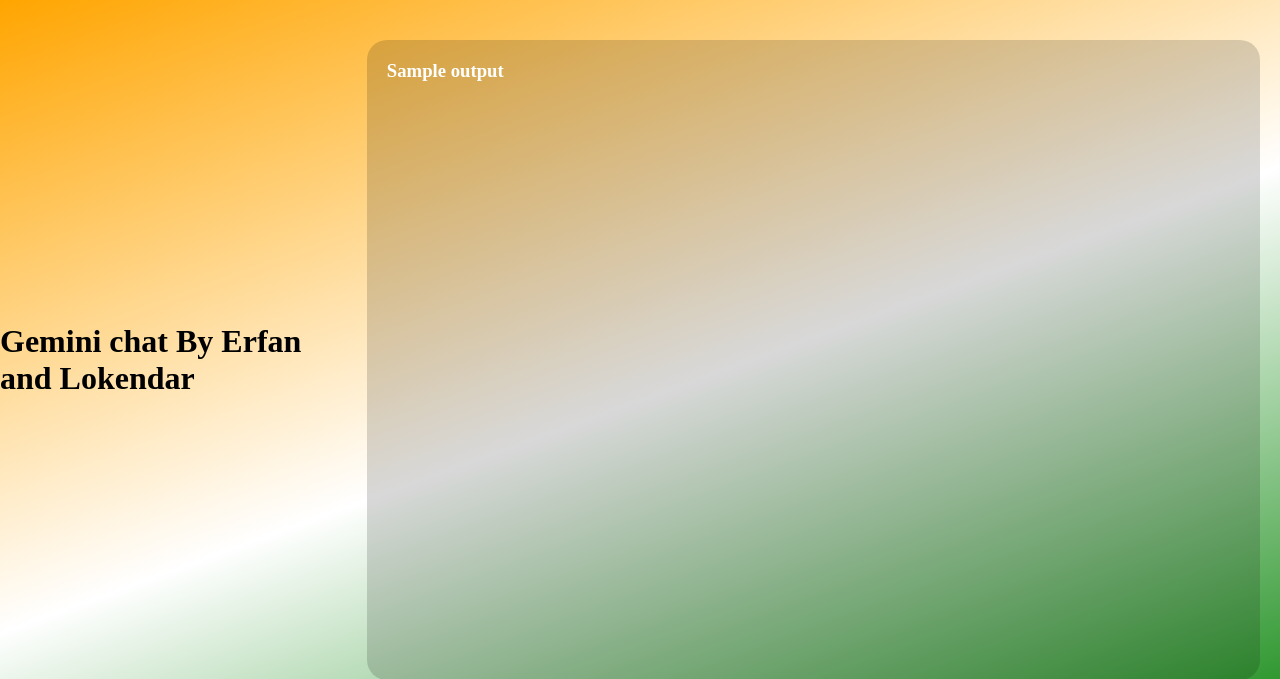
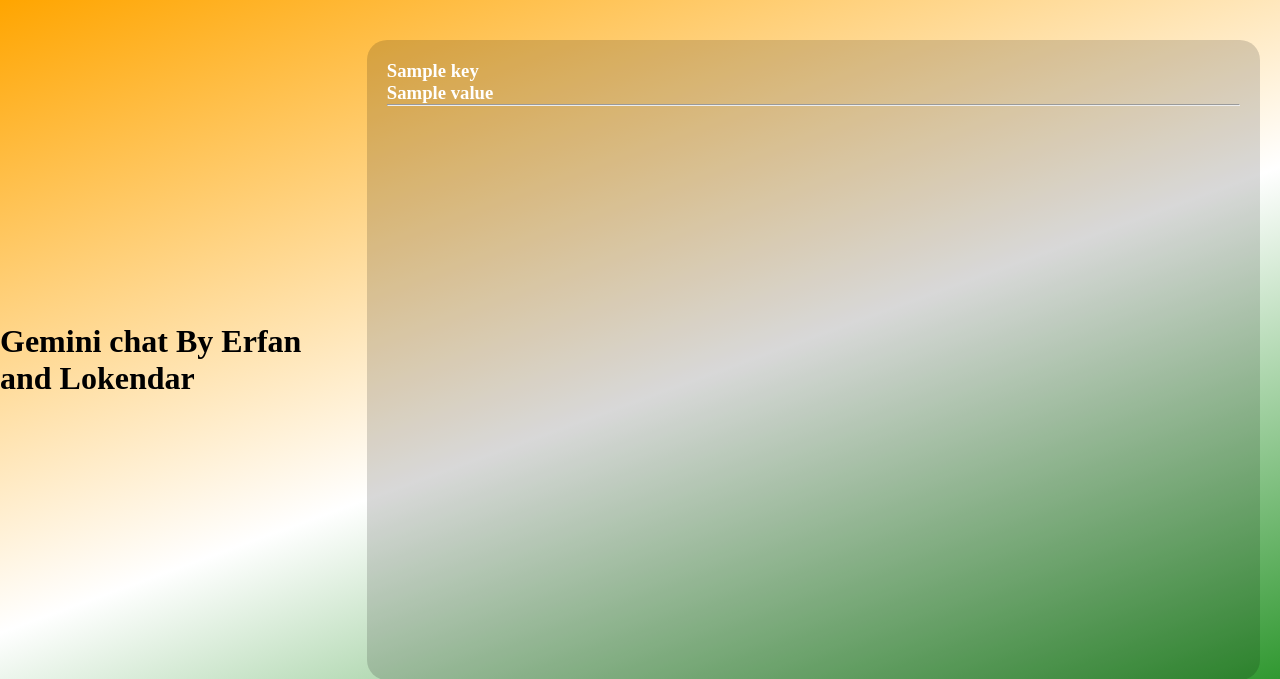
Before and after one commit to lokendarjangid/gemini-chat, a Flask app: template templates/index.html in a window 1280 px wide. Shown: the top 679 px of the page. Run offline with Flask 3, Linux system fonts and the light colour scheme; the template is opened without the code that fills it: most values are stand-ins (such as "Sample title", 1, 10 or a date in 2020).

Commit message:
new commit

```diff
--- a/app.py
+++ b/app.py
@@ -1,8 +1,10 @@
-
-from flask import Flask, render_template, request, redirect
+from flask import Flask, render_template, request, redirect, session
 import geminiSrc
 
 app = Flask(__name__)
+app.secret_key = "433e732fe46eb93bed8f0392"
+app.permanent_session_lifetime = 360
+
 
 # initialization of gemini
 gemini = geminiSrc.Gemini()
@@ -10,23 +12,27 @@
 
 @app.route('/', methods=['GET', 'POST'])
 def main():
+    session.permanent = True
+    session_data = session.get('output_dict', {})
     if request.method == 'POST':
         task_content = request.form['ask']
 
         try:
-            file = open('output.txt', 'w')
             output = gemini.generate(task_content)
-            file.write(output)
-            file.close()
+            session_data[task_content] = output
+            session['output_dict'] = session_data
             return redirect('/')
         except:
             return 'There was an issue connecting to Gemini.'
 
     else:
         # tasks = Todo.query.order_by(Todo.date_created).all()
-        file = open('output.txt', 'r')
-        file_output = file.read()
-        return render_template('index.html', output=file_output)
+        try :
+            session_data = session.get('output_dict', {})
+            print(session_data)
+            return render_template('index.html', output=session_data)
+        except:
+            return render_template('index.html')
 
 if __name__ == '__main__':
     app.run(debug=True)
--- a/templates/index.html
+++ b/templates/index.html
@@ -7,13 +7,21 @@
 {% block body %}
 
 <div class="container">
-    <h1>Gemini chat By Erfan and Lokendar </h1>
+    <h1>Gemini chat By Erfan and Lokendar</h1>
     <div class="output">
         <h3>
-            {% if output|length < 0 %} <h3>Enter what do you want to ask?</h3>
-        {% else %}
-        {{ output }}
-        {% endif %}
+            {% if output %}
+            {% for key, value in output.items() %}
+            <p>
+                <b>{{ key }}</b>
+                <br>
+                {{ value }}
+                <hr>
+            </p>
+            {% endfor %}
+            {% else %}
+            <h3>Enter what do you want to ask?</h3>
+            {% endif %}
         </h3>
     </div>
 </div>
```
Also changed, not shown: geminiSrc/__init__.py (+20 -19 lines), output.txt (added).
